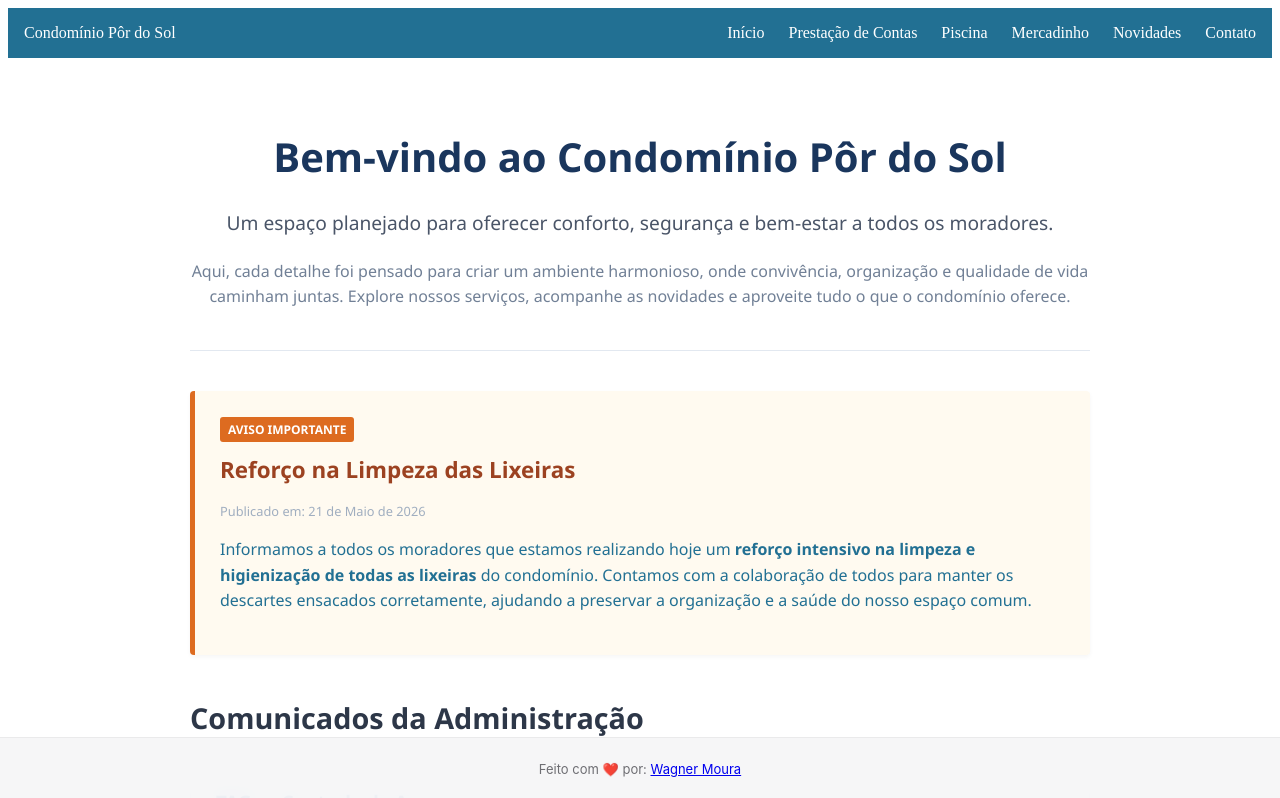
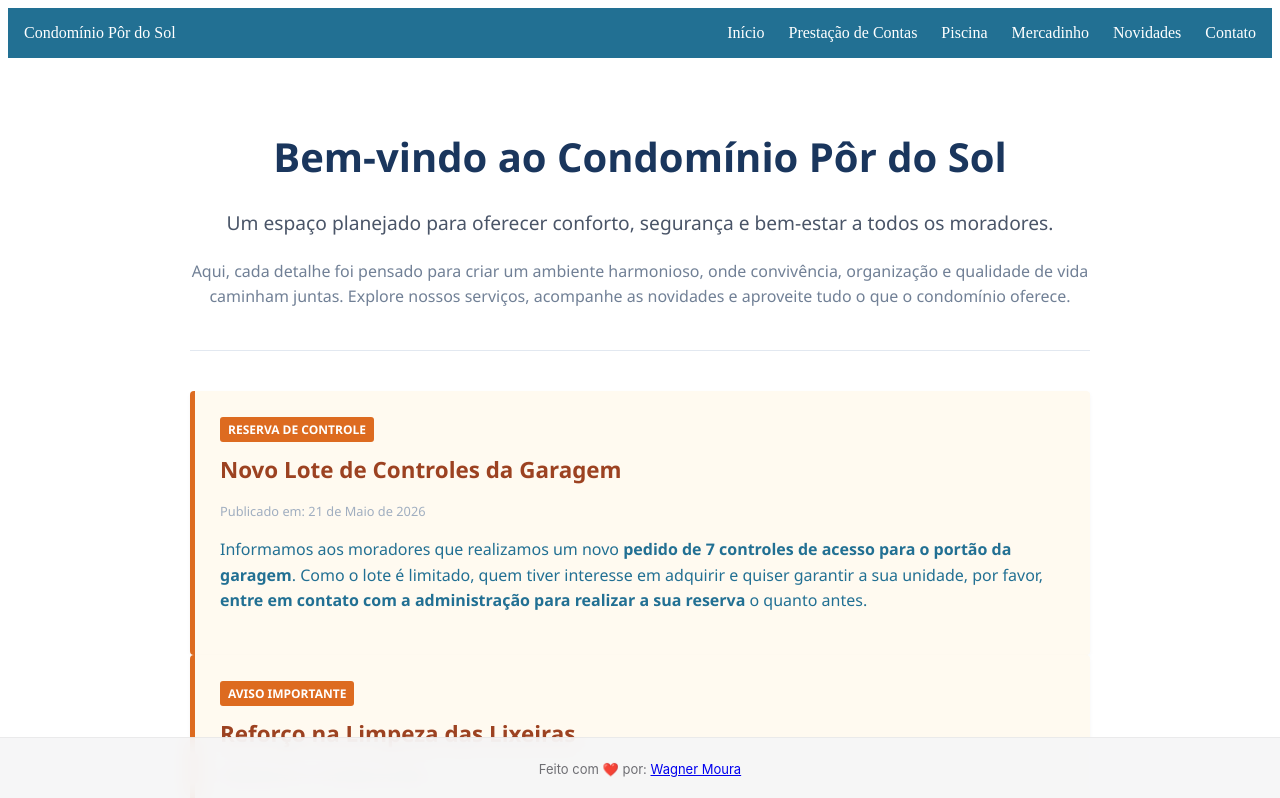
Before and after one commit to andradewagner/pordosol, an Angular app in the folder frontend/: page /home in a window 1280 px wide. Shown: the top 798 px of the page. Built offline with nearby package versions, Linux system fonts and the light colour scheme.

Commit message:
Atualizando home informando pedido de compra de controle de acesso de portao de garagem

```diff
--- a/frontend/src/app/pages/home/home.component.html
+++ b/frontend/src/app/pages/home/home.component.html
@@ -13,6 +13,16 @@
 
   <section class="home-alerts">
     <div class="alert-card important">
+        <div class="alert-badge info">RESERVA DE CONTROLE</div>
+        <h3>Novo Lote de Controles da Garagem</h3>
+        <p class="alert-date">Publicado em: 21 de Maio de 2026</p>
+        <p>
+        Informamos aos moradores que realizamos um novo <strong>pedido de 7 controles de acesso para o portão da garagem</strong>.
+        Como o lote é limitado, quem tiver interesse em adquirir e quiser garantir a sua unidade, por favor,
+        <strong>entre em contato com a administração para realizar a sua reserva</strong> o quanto antes.
+        </p>
+    </div>
+    <div class="alert-card standard">
       <div class="alert-badge">AVISO IMPORTANTE</div>
       <h3>Reforço na Limpeza das Lixeiras</h3>
       <p class="alert-date">Publicado em: 21 de Maio de 2026</p>
--- a/frontend/src/index.html
+++ b/frontend/src/index.html
@@ -2,6 +2,14 @@
 <html lang="en">
 <head>
   <meta charset="utf-8">
+  <meta property="og:type" content="website" />
+  <meta property="og:title" content="Condomínio Edifício Pôr do Sol" />
+  <meta property="og:description" content="Portal oficial do Condomínio Pôr do Sol. Acompanhe avisos, comunicados da administração, achados e perdidos e utilidades de nosso condomínio." />
+  <meta property="og:url" content="http://www.condominiopordosol.com/" />
+  <meta property="og:image" content="http://www.condominiopordosol.com/assets/banner-whatsapp.jpg" />
+  <meta property="og:image:type" content="image/jpeg" />
+  <meta property="og:image:width" content="1200" />
+  <meta property="og:image:height" content="630" />
   <title>Condomínio Pôr do Sol</title>
   <base href="/">
   <meta name="viewport" content="width=device-width, initial-scale=1">
```
